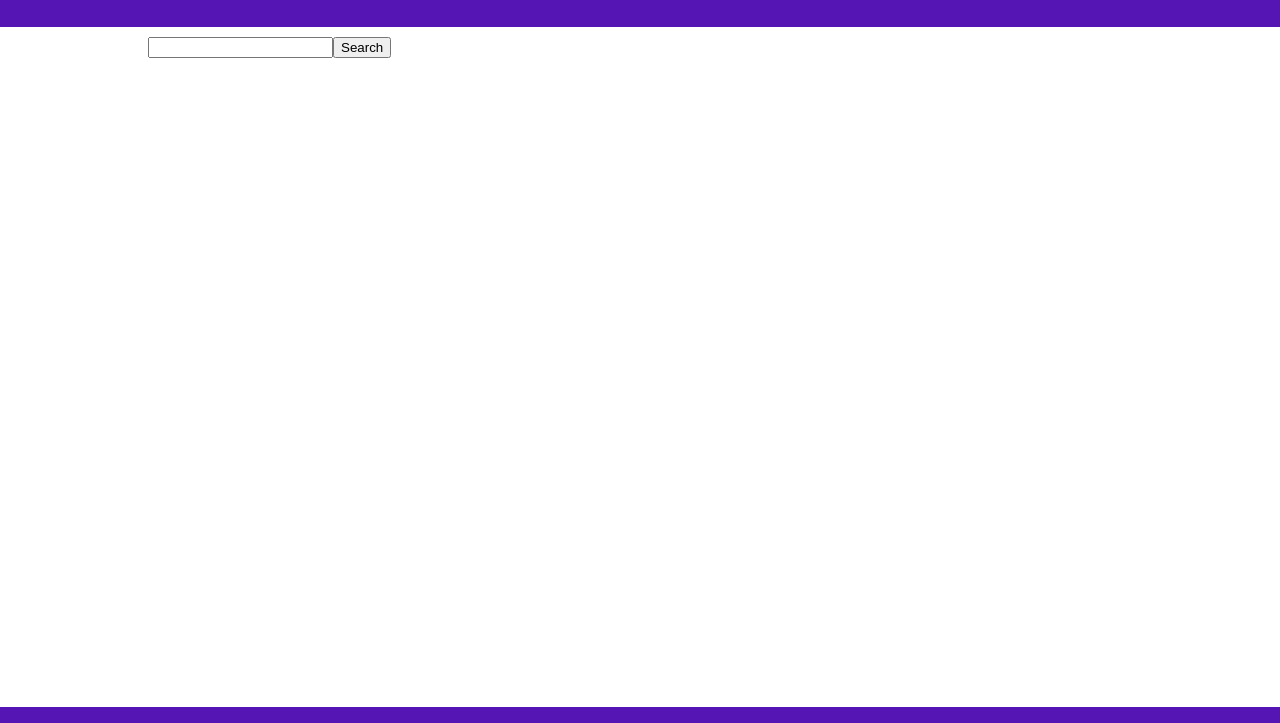
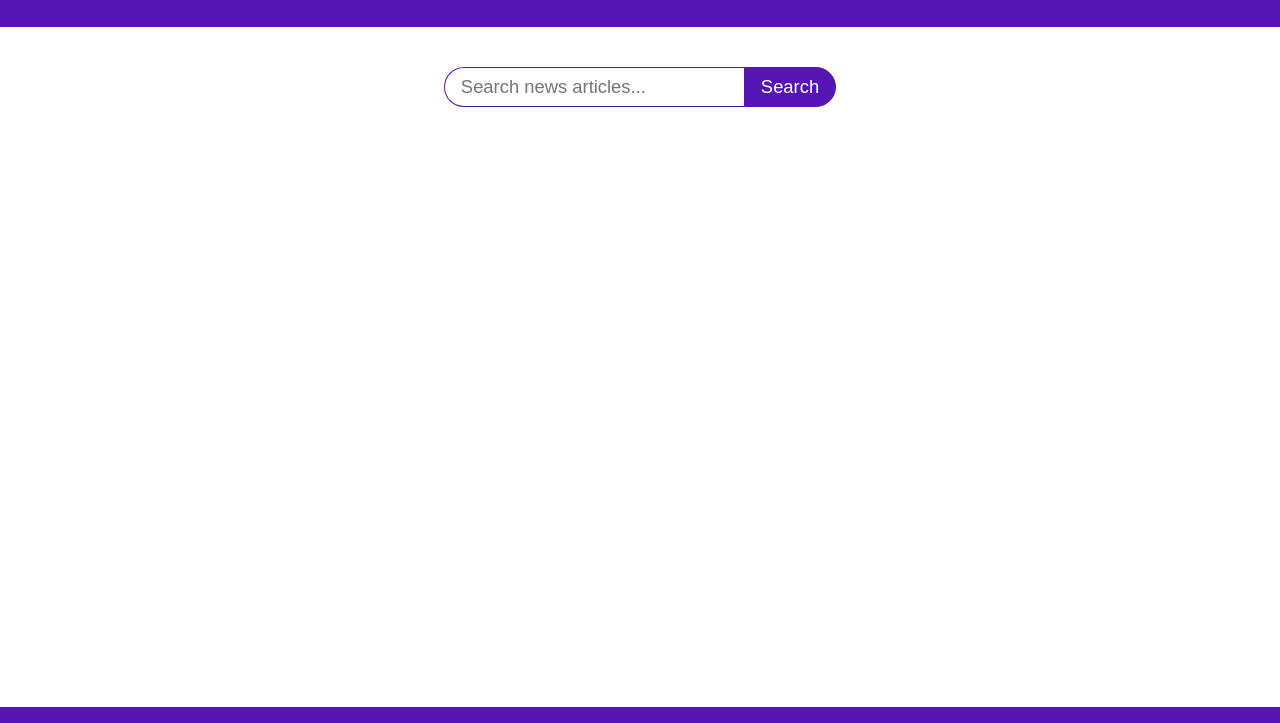
Before and after one commit to AngusMacrae/bt-react-code-test, a plain HTML site: page index.html in a window 1280 px wide. Shown: the part 77-800 px from the top of the page. Drawn offline with nearby package versions, Linux system fonts and the light colour scheme.

Commit message:
Add basic styling for search box

```diff
--- a/css/main.css
+++ b/css/main.css
@@ -123,6 +123,39 @@ main {
   width: 40px;
   height: 40px;
   margin-right: 1rem;
+}
+
+.search-form {
+  display: flex;
+  justify-content: center;
+  max-width: 100%;
+  padding-top: 2rem;
+  padding-bottom: 2rem;
+}
+
+.search-form__input,
+.search-form__submit {
+  padding: 0.5rem 1rem;
+  font-size: 1.15rem;
+  border: 1px solid var(--bt-purple);
+}
+
+.search-form__input {
+  border-top-left-radius: 10rem;
+  border-bottom-left-radius: 10rem;
+  border-right: none;
+  flex: 1;
+  min-width: 0;
+  max-width: 300px;
+}
+
+.search-form__submit {
+  flex: 0;
+  border-top-right-radius: 10rem;
+  border-bottom-right-radius: 10rem;
+  background-color: var(--bt-purple);
+  color: #fff;
+  cursor: pointer;
 }
 
 .search-results {
--- a/js/main.js
+++ b/js/main.js
@@ -54,12 +54,18 @@ function SearchableNewsFeedInput({ performSearch, query, setQuery }) {
   }
 
   return (
-    <div>
-      <form onSubmit={handleSubmit}>
-        <input type="text" onChange={handleChange} value={query} />
-        <button type="submit">Search</button>
-      </form>
-    </div>
+    <form onSubmit={handleSubmit} className="search-form">
+      <input
+        type="text"
+        onChange={handleChange}
+        value={query}
+        placeholder="Search news articles..."
+        className="search-form__input"
+      />
+      <button type="submit" className="search-form__submit">
+        Search
+      </button>
+    </form>
   );
 }
 
```
